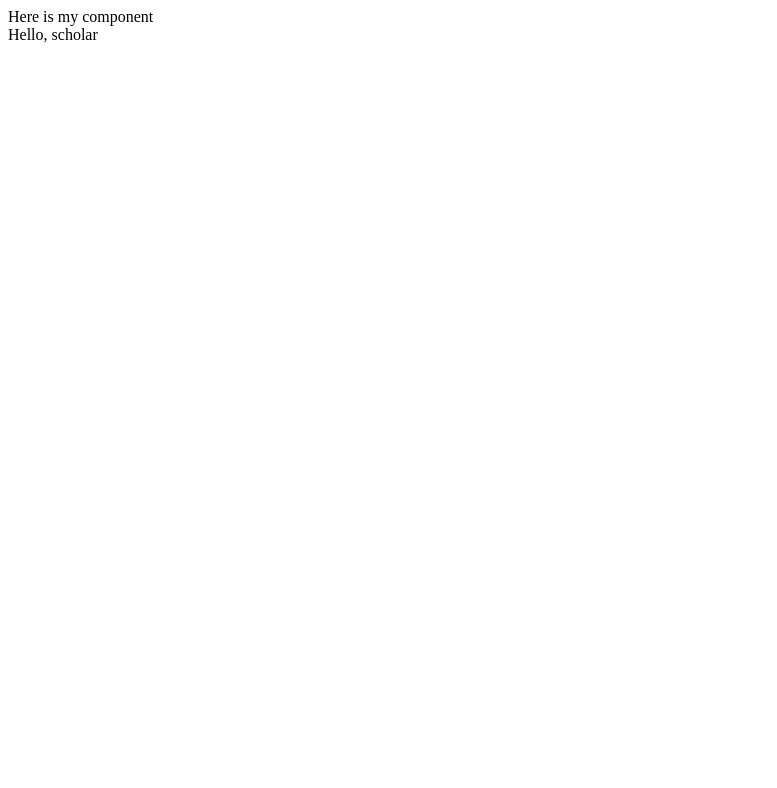
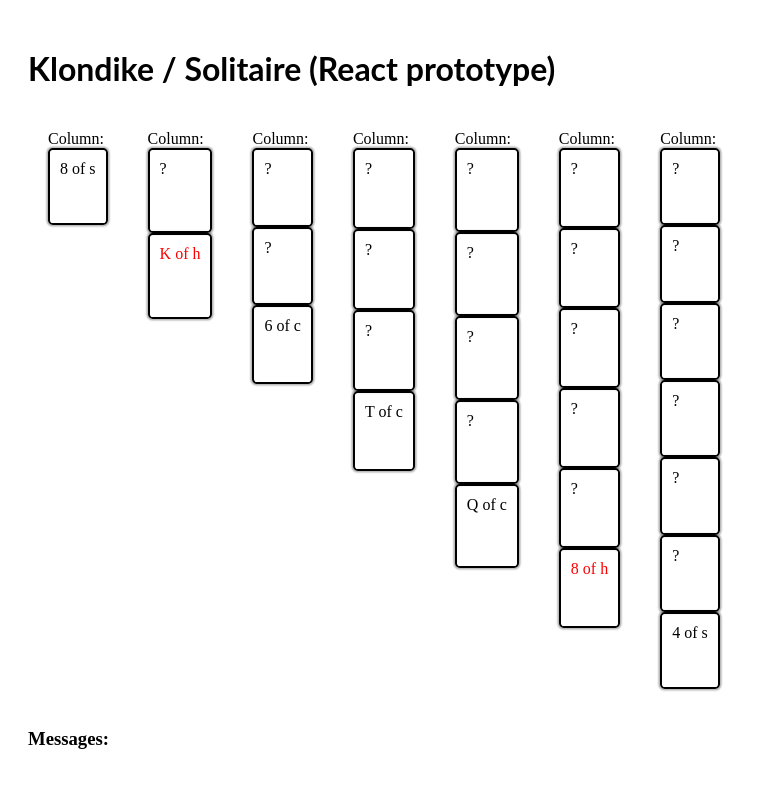
Before and after one commit to nbogie/Solitaire-minimal-React---temp, a React (Vite) app: page / in a window 1280 px wide. Shown: the top 788 px of the page, without its empty margins (0-777 px from the left). Built offline with nearby package versions, Linux system fonts and the light colour scheme.

Commit message:
fixup ts minimally

```diff
--- a/src/App.tsx
+++ b/src/App.tsx
@@ -1,12 +1,10 @@
-import { greet } from "./greet";
-import { MyComponent } from "./MyComponent";
+import Solitaire from "./Solitaire";
+import "./style.css"
 
 function App() {
   return (
     <div className="App">
-      <MyComponent />
-
-      {greet("scholar")}
+      <Solitaire />
     </div>
   );
 }
--- /dev/null
+++ b/src/Solitaire.tsx
@@ -0,0 +1,183 @@
+import { useState } from 'react';
+import {
+    Card, cardToString, Column, differentColourSuits, higherRank, isKing, makeColumns, otherSuitColour, Rank, rankToCharacter,
+    rankToWord, Suit, suitFullName
+} from './deck';
+
+function canPlaceOn(baseCard: Card, nextCard: Card) {
+    return (
+        baseCard.rank === nextCard.rank + 1 &&
+        differentColourSuits(baseCard.suit, nextCard.suit)
+    );
+}
+
+function Solitaire() {
+    const [logMessages, setLogMessages] = useState<string[]>([]);
+    const [selectedCard, setSelectedCard] = useState<Card | null>(null);
+
+    const addMessage = (m: string) => {
+        setLogMessages([...logMessages, m]);
+    };
+    function removeCardsFrom(c: Card) {
+        const column = columns.find(cl => cl.includes(c))!;
+        const ix = column.findIndex(a => a === c);
+        if (ix === -1) {
+            throw new Error("can't find card in column");
+        }
+        const removed = column.splice(ix);
+
+        setColumns([...columns]);
+        return removed;
+    }
+    function tryToPlaceOn(baseCard: Card, nextCard: Card) {
+        if (baseCard === nextCard) {
+            addMessage("Can't place on self!");
+            setSelectedCard(null);
+            return;
+        }
+        const columnEndingWithBaseCard = columns.find(
+            col => col[col.length - 1] === baseCard
+        );
+
+        if (!columnEndingWithBaseCard) {
+            addMessage("Can't place on non-end card: " + cardToString(baseCard));
+            setSelectedCard(null);
+            return;
+        }
+
+        if (canPlaceOn(baseCard, nextCard)) {
+            const removed = removeCardsFrom(nextCard);
+            columnEndingWithBaseCard.push(...removed);
+            setColumns([...columns]);
+            setSelectedCard(null);
+        } else {
+            addMessage(
+                `Can't place ${cardToString(nextCard)} on ${cardToString(baseCard)}`
+            );
+            setSelectedCard(null);
+        }
+    }
+
+    function handleClickedCard(card: Card) {
+        if (selectedCard) {
+            tryToPlaceOn(card, selectedCard);
+        } else {
+            setSelectedCard(card);
+        }
+    }
+    function handleClickedFaceDownCard(card: Card) {
+        card.isFaceup = true;
+        setColumns([...columns]);
+    }
+
+    function handleClickedEmptyColumn(col: Column) {
+        if (selectedCard && isKing(selectedCard)) {
+            const removed = removeCardsFrom(selectedCard);
+            col.push(...removed);
+            setColumns([...columns]);
+            setSelectedCard(null);
+        }
+    }
+    const [columns, setColumns] = useState<Column[]>(makeColumns());
+
+    return (
+        <div>
+            <h1>Klondike / Solitaire (React prototype)</h1>
+            <div className="cardTable">
+                {columns.map((col, ix) => (
+                    <div className="column" key={ix}>
+                        <div
+                            onClick={
+                                col.length === 0
+                                    ? () => handleClickedEmptyColumn(col)
+                                    : () => { }
+                            }
+                        >
+                            Column:
+                        </div>
+                        {col.map((card, ixc) => (
+                            <CardView
+                                card={card}
+                                key={ixc}
+                                handleClickedCard={handleClickedCard}
+                                handleClickedFaceDownCard={() => {
+                                    if (ixc === col.length - 1) {
+                                        handleClickedFaceDownCard(card);
+                                    } else {
+                                        addMessage('not last card');
+                                    }
+                                }}
+                            />
+                        ))}
+                    </div>
+                ))}
+                <div>
+                    {selectedCard && (
+                        <div>
+                            Selected card: <CardView
+                                card={selectedCard}
+                                handleClickedCard={() => { }}
+                                handleClickedFaceDownCard={() => { }}
+                            />
+                            <button onClick={() => setSelectedCard(null)}>cancel</button>
+                        </div>
+                    )}
+                </div>
+            </div>
+            <h3>Messages:</h3>
+            {[...logMessages].reverse().map(m => (
+                <p>{m}</p>
+            ))}
+        </div>
+    );
+}
+
+function CardView(props: {
+    card: Card;
+    handleClickedCard: (card: Card) => void,
+    handleClickedFaceDownCard: (card: Card) => void
+}) {
+    const r = props.card.rank;
+    const s = props.card.suit;
+
+    function placementAdvice(r: Rank, s: Suit) {
+        const higher = higherRank(r);
+        const colour = otherSuitColour(s);
+        if (higher) {
+            return `Can be placed under a ${colour} ${rankToWord(higher)}`;
+        } else {
+            return 'Can be placed under an empty column.';
+        }
+    }
+    if (props.card.isFaceup) {
+        return (
+            <div
+                className={'card ' + s}
+                onClick={() => props.handleClickedCard(props.card)}
+            >
+                {
+                    <div
+                        title={`${rankToWord(r)} of ${suitFullName(s)}.${placementAdvice(
+                            r,
+                            s
+                        )}`}
+                    >
+                        {rankToCharacter(r)} of {s}
+                    </div>
+                }
+            </div>
+        );
+    } else {
+        return (
+            <div
+                className="card facedown"
+                onClick={() => {
+                    props.handleClickedFaceDownCard(props.card);
+                }}
+            >
+                ?
+            </div>
+        );
+    }
+}
+export default Solitaire;
--- /dev/null
+++ b/src/deck.ts
@@ -0,0 +1,83 @@
+export type Column = Card[];
+export type Rank = number;
+export const allSuits = ["d", "c", "s", "h"] as const;
+export type Suit = typeof allSuits[number];
+
+export interface Card {
+    rank: Rank;
+    suit: Suit;
+    isFaceup: boolean;
+}
+export type SuitColour = "black" | "red"
+
+export function isKing(card: Card) {
+    return card.rank === 13;
+}
+export function makeDeck() {
+    const deck = [];
+    for (let suit of allSuits) {
+        for (let rank = 1; rank <= 13; rank++) {
+            const card: Card = {
+                rank,
+                suit,
+                isFaceup: false
+            };
+            deck.push(card);
+        }
+    }
+    deck.sort((a, b) => (Math.random() > 0.5 ? -1 : 1));
+    return deck;
+}
+export function suitFullName(suit: Suit): string {
+    const lookup: Record<Suit, string> = { d: 'Diamonds', c: 'Clubs', s: 'Spades', h: 'Hearts' };
+    return lookup[suit];
+}
+export function cardToString(c: Card): string {
+    return `${rankToWord(c.rank)} of ${suitFullName(c.suit)}`;
+}
+export function otherSuitColour(suit: Suit): SuitColour {
+    return suitColour(suit) === 'red' ? 'black' : 'red';
+}
+
+export function suitColour(suit: Suit): SuitColour {
+    const lookup: Record<Suit, SuitColour> = { d: 'red', h: 'red', s: 'black', c: 'black' };
+    return lookup[suit];
+}
+export function higherRank(r: Rank): number | null {
+    if (r < 13) {
+        return r + 1;
+    } else {
+        return null;
+    }
+}
+
+export function differentColourSuits(a: Suit, b: Suit): boolean {
+    const [s1, s2] = [a, b].map(suitColour);
+    return s1 !== s2;
+}
+
+export function rankToCharacter(rank: number): string {
+    return 'A23456789TJQK'.split('')[rank - 1];
+}
+
+export function rankToWord(rank: number): string {
+    return 'Ace 2 3 4 5 6 7 8 9 10 Jack Queen King'.split(' ')[rank - 1];
+}
+
+export function makeColumns() {
+    const cols: Column[] = [[], [], [], [], [], [], []];
+    const deck = makeDeck();
+    for (let row = 0; row < 7; row++) {
+        for (let colIx = 0; colIx < row + 1; colIx++) {
+            const card: Card = deck.pop()!;
+            cols[colIx].push(card);
+        }
+    }
+    cols.reverse();
+    cols.forEach(flipLastCard);
+    return cols;
+}
+
+function flipLastCard(cards: Card[]) {
+    cards[cards.length - 1].isFaceup = true;
+}
--- a/src/greet.ts
+++ /dev/null
@@ -1,4 +0,0 @@
-function greet(name: string): string {
-  return "Hello, " + name;
-}
-export { greet };
--- /dev/null
+++ b/src/style.css
@@ -0,0 +1,44 @@
+h1,
+p {
+    font-family: Lato;
+}
+
+body {
+    padding: 20px;
+}
+
+input {
+    margin-left: 10px;
+}
+
+.cardTable {
+    display: flex;
+    flex-direction: row;
+}
+
+.column {
+    padding: 20px;
+    display: flex;
+    flex-direction: column;
+}
+
+.card {
+    border: 2px solid black;
+    padding: 10px;
+    min-height: 30px;
+    min-width: 30px;
+    border-radius: 0.3rem;
+    aspect-ratio: 2/3;
+    /* drop shadow for playing card */
+    box-shadow: 0 0 0.1rem 0.1rem rgba(0, 0, 0, 0.3);
+}
+
+.d,
+.h {
+    color: red;
+}
+
+.c,
+.s {
+    color: black;
+}
```
Also changed, not shown: 2 other files (tests, documents, lock files or other folders).
